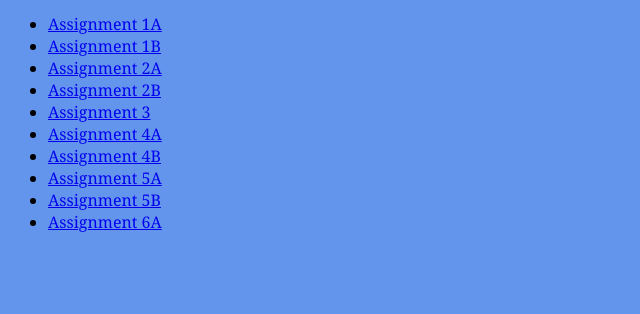
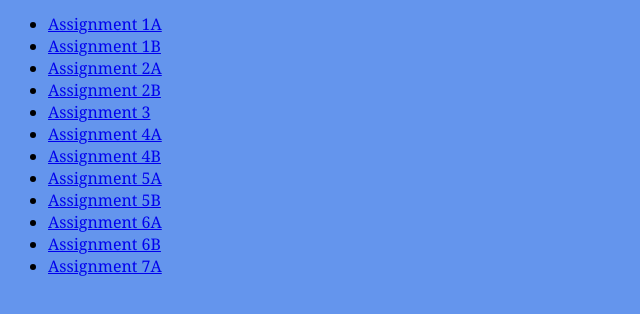
Before and after one commit to Darthm0ul2/Darthm0ul2.github.io, a plain HTML site: page index.html in a window 1280 px wide. Shown: the part 98-412 px from the top of the page, without its empty margins (0-640 px from the left). Drawn offline with Linux system fonts and the light colour scheme.

Commit message:
testtest

```diff
--- a/index.html
+++ b/index.html
@@ -20,5 +20,7 @@
    <li><a href="web110/assignment5a.html">Assignment 5A</a></li>
    <li><a href="web110/assignment5b.html">Assignment 5B</a></li>
    <li><a href="web110/assignment6a.html">Assignment 6A</a></li>
+   <li><a href="web110/assignmernt6b.html">Assignment 6B</a></li>
+   <li><a href="web110/assignment7a.html">Assignment 7A</a></li>
   </ul>
 </html>
```
